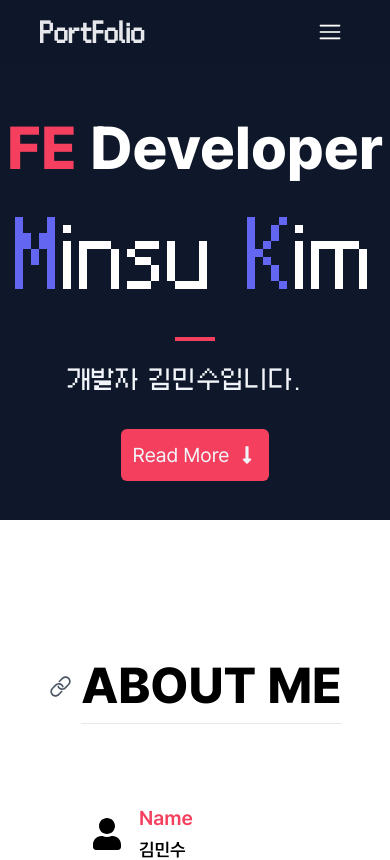
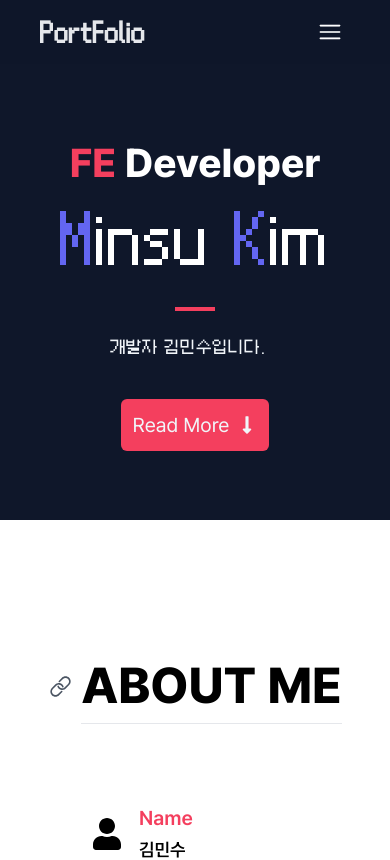
Before and after one commit to yoyobar/portfolio, a Next.js app: page / in a window 390 px wide. Shown: the top 860 px of the page. Built offline with nearby package versions, Linux system fonts and the light colour scheme.

Commit message:
Refactor: 모바일 반응형 수정

```diff
--- a/app/globals.css
+++ b/app/globals.css
@@ -2,8 +2,7 @@
 @tailwind components;
 @tailwind utilities;
 
-body {
-    overflow-x: hidden;
+:root {
     background-color: #0369a1;
 }
 
--- a/app/layout.tsx
+++ b/app/layout.tsx
@@ -26,7 +26,7 @@ export default function RootLayout({
     return (
         <html lang="ko" className={`${pretendard.className}`}>
             <body>
-                <div className="main_root">{children}</div>
+                <div className="main_root overflow-x-hidden">{children}</div>
                 <div className="portal_root"></div>
             </body>
         </html>
--- a/components/archive/index.tsx
+++ b/components/archive/index.tsx
@@ -28,7 +28,7 @@ const Archive = () => {
     return (
         <>
             <div className="relative w-full py-32 flex justify-center items-center bg-stone-900 h-fit">
-                <div className="px-10 max-w-[1200px] w-full flex flex-col items-center justify-center mb-20">
+                <div className="max-w-[1200px] w-full flex flex-col items-center justify-center mb-20">
                     <div className="flex mb-20 gap-2 relative justify-center items-center">
                         <div onClick={scrollHandler} className="cursor-pointer w-[25px] h-[25px]">
                             <IoIosLink className="w-full h-full text-gray-200 hover:text-white" />
@@ -36,14 +36,14 @@ const Archive = () => {
                         <div className="text-[50px] font-extrabold border-b border-b-white text-white">Archives</div>
                     </div>
 
-                    <div ref={sectionRef} className="flex flex-col lg:flex-row gap-10">
+                    <div ref={sectionRef} className="flex flex-col lg:flex-row gap-10 w-full px-2 md:px-10">
                         <motion.div
                             onMouseEnter={() => setGithubHover(true)}
                             onMouseLeave={() => setGithubHover(false)}
                             onClick={githubHandler}
                             whileHover={{ translateY: -5 }}
                             animate={{ opacity: inViewSection ? 1 : 0 }}
-                            className="bg-white relative z-10 cursor-pointer select-none w-[400px] h-[315px] rounded-md p-4 px-8 flex flex-col gap-4"
+                            className="bg-white relative z-10 cursor-pointer select-none w-full h-[315px] rounded-md p-4 flex flex-col gap-4 justify-center"
                         >
                             <div className="flex gap-4 text-2xl items-center">
                                 <FaGithub className="w-12 h-12" />
@@ -55,15 +55,16 @@ const Archive = () => {
                             <div className="text-lg">
                                 <span className="font-bold">소스코드 저장소</span> <span>입니다.</span>
                             </div>
-                            <ul className="flex items-center gap-4">
+
+                            <ul className="flex items-center gap-4 text-xs sm:text-base">
                                 <div className="w-1 h-1 rounded-full bg-rose-500"></div>
                                 <div>OZ 코딩스쿨 수강 기간 동안 작성한 프로젝트</div>
                             </ul>
-                            <ul className="flex items-center gap-4">
+                            <ul className="flex items-center gap-4 text-xs sm:text-base">
                                 <div className="w-1 h-1 rounded-full bg-rose-500"></div>
                                 <div>개인적으로 공부하고 진행한 프로젝트</div>
                             </ul>
-                            <ul className="flex items-center gap-4">
+                            <ul className="flex items-center gap-4 text-xs sm:text-base">
                                 <div className="w-1 h-1 rounded-full bg-rose-500"></div>
                                 <div>공부하고 기록한 학습기록</div>
                             </ul>
@@ -74,7 +75,7 @@ const Archive = () => {
                             onClick={blogHandler}
                             animate={{ opacity: inViewSection ? 1 : 0 }}
                             whileHover={{ translateY: -5 }}
-                            className="relative z-10 bg-white cursor-pointer select-none w-[400px] h-[315px] rounded-md p-4 px-8 flex flex-col gap-4"
+                            className="relative z-10 bg-white cursor-pointer select-none w-full h-[315px] rounded-md p-4 px-8 flex flex-col gap-4 justify-center"
                         >
                             <div className="flex gap-4 text-2xl items-center">
                                 <SiNextdotjs className="w-12 h-12" />
@@ -84,15 +85,15 @@ const Archive = () => {
                             <div className="text-lg">
                                 <span className="font-bold">직접 제작한 블로그</span> <span>입니다.</span>
                             </div>
-                            <ul className="flex items-center gap-4">
+                            <ul className="text-xs sm:text-base flex items-center gap-4">
                                 <div className="w-1 h-1 rounded-full bg-rose-500"></div>
                                 <div>학습하면서 발생한 문제 기록</div>
                             </ul>
-                            <ul className="flex items-center gap-4">
+                            <ul className="text-xs sm:text-base flex items-center gap-4">
                                 <div className="w-1 h-1 rounded-full bg-rose-500"></div>
                                 <div>학습하면서 햇갈리는 부분 기록</div>
                             </ul>
-                            <ul className="flex items-center gap-4">
+                            <ul className="text-xs sm:text-base flex items-center gap-4">
                                 <div className="w-1 h-1 rounded-full bg-rose-500"></div>
                                 <div>프로젝트 회고록</div>
                             </ul>
--- a/components/intro/index.tsx
+++ b/components/intro/index.tsx
@@ -17,10 +17,10 @@ const Intro = () => {
         <>
             <Title />
             <div className="pt-[64px] h-[520px] w-full bg-slate-900 flex flex-col justify-center items-center text-slate-100 relative">
-                <div className="text-white text-[60px] font-extrabold">
+                <div className="text-white text-[40px] md:text-[60px] font-extrabold">
                     <span className="text-rose-500">FE</span> {` Developer`}
                 </div>
-                <div className={tw('text-white text-[80px]', coding.className)}>
+                <div className={tw('text-white text-[60px] md:text-[80px]', coding.className)}>
                     <span className="text-indigo-500">M</span>
                     <span>insu</span>
                     <span className="text-indigo-500"> K</span>
@@ -32,7 +32,7 @@ const Intro = () => {
                         wrapper="span"
                         cursor={true}
                         repeat={Infinity}
-                        style={{ fontSize: '1.5rem' }}
+                        className="text-base md:text-xl"
                         sequence={[
                             '안녕하세요. ',
                             1000,
--- a/components/project/index.tsx
+++ b/components/project/index.tsx
@@ -22,7 +22,7 @@ const Project = () => {
     return (
         <>
             <div className="relative w-full py-32 flex flex-col justify-center items-center bg-sky-700 h-fit">
-                <div className="px-10 mb-20 max-w-[1200px] w-full flex flex-col gap-10 items-center justify-center">
+                <div className="px-2 md:px-10 mb-20 max-w-[1200px] w-full flex flex-col gap-10 items-center justify-center">
                     <div className="flex mb-20 gap-2 relative justify-center items-center">
                         <div onClick={scrollHandler} className="cursor-pointer w-[25px] h-[25px]">
                             <IoIosLink className="w-full h-full text-gray-200 hover:text-white" />
@@ -41,7 +41,7 @@ const Project = () => {
                                 <Image alt="blog_project" fill className="px-4 object-cover" src="/img/project_1.png" />
                             </div>
 
-                            <div className="w-full text-lg ml-8 pr-20">
+                            <div className="w-full text-sm md:text-lg ml-8 pr-20">
                                 <section>
                                     <span className="text-rose-600">Next.js </span>
                                     <span>
@@ -152,7 +152,7 @@ const Project = () => {
                                 <Image alt="blog_project" fill className="px-4 object-cover" src="/img/project_2.png" />
                             </div>
 
-                            <div className="w-full text-lg ml-8 pr-20">
+                            <div className="w-full text-sm md:text-lg ml-8 pr-20">
                                 <section>
                                     <span>
                                         <span className="text-rose-600">OZ 코딩스쿨</span>에서 주최한 FE-BE
```
